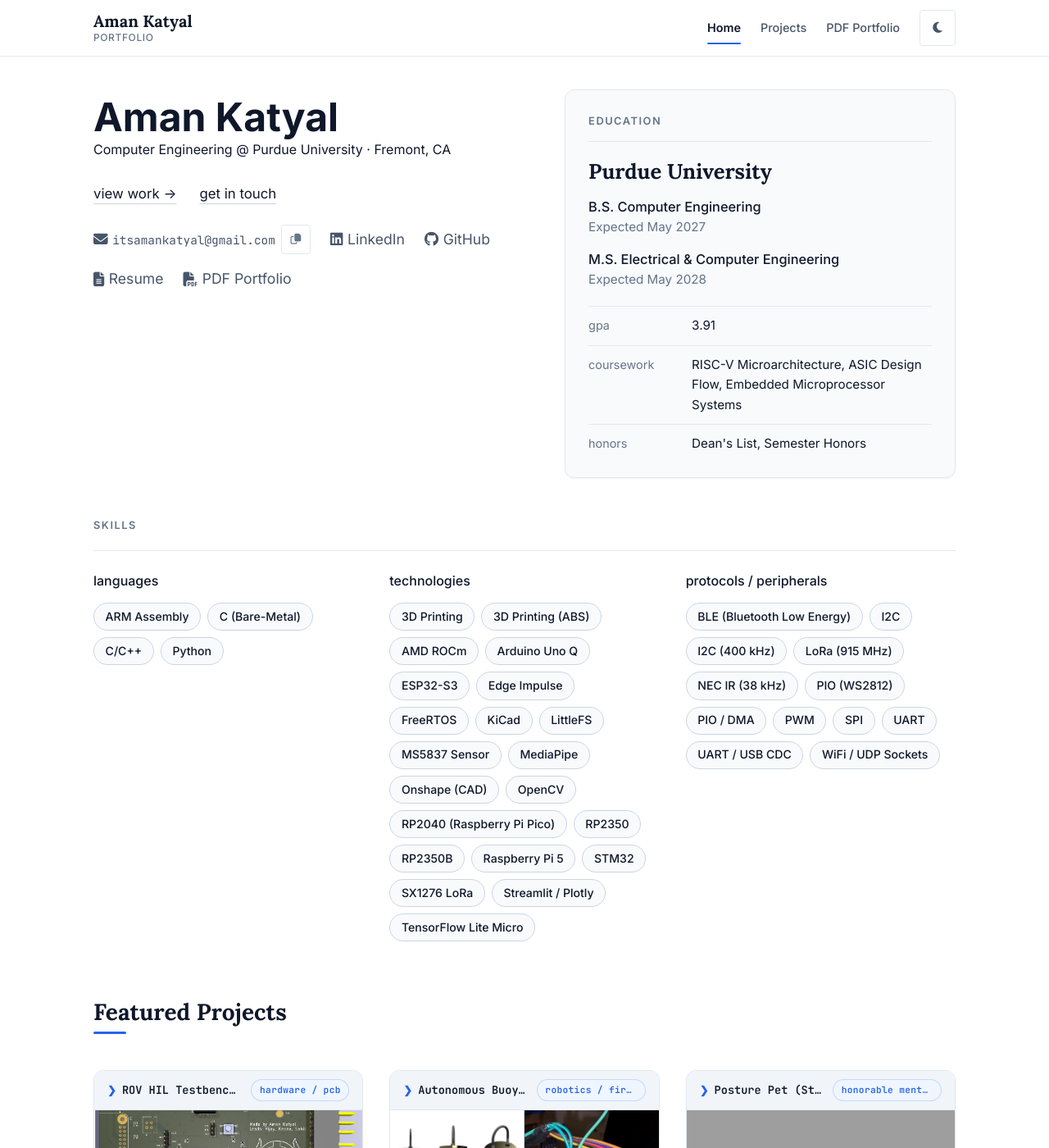
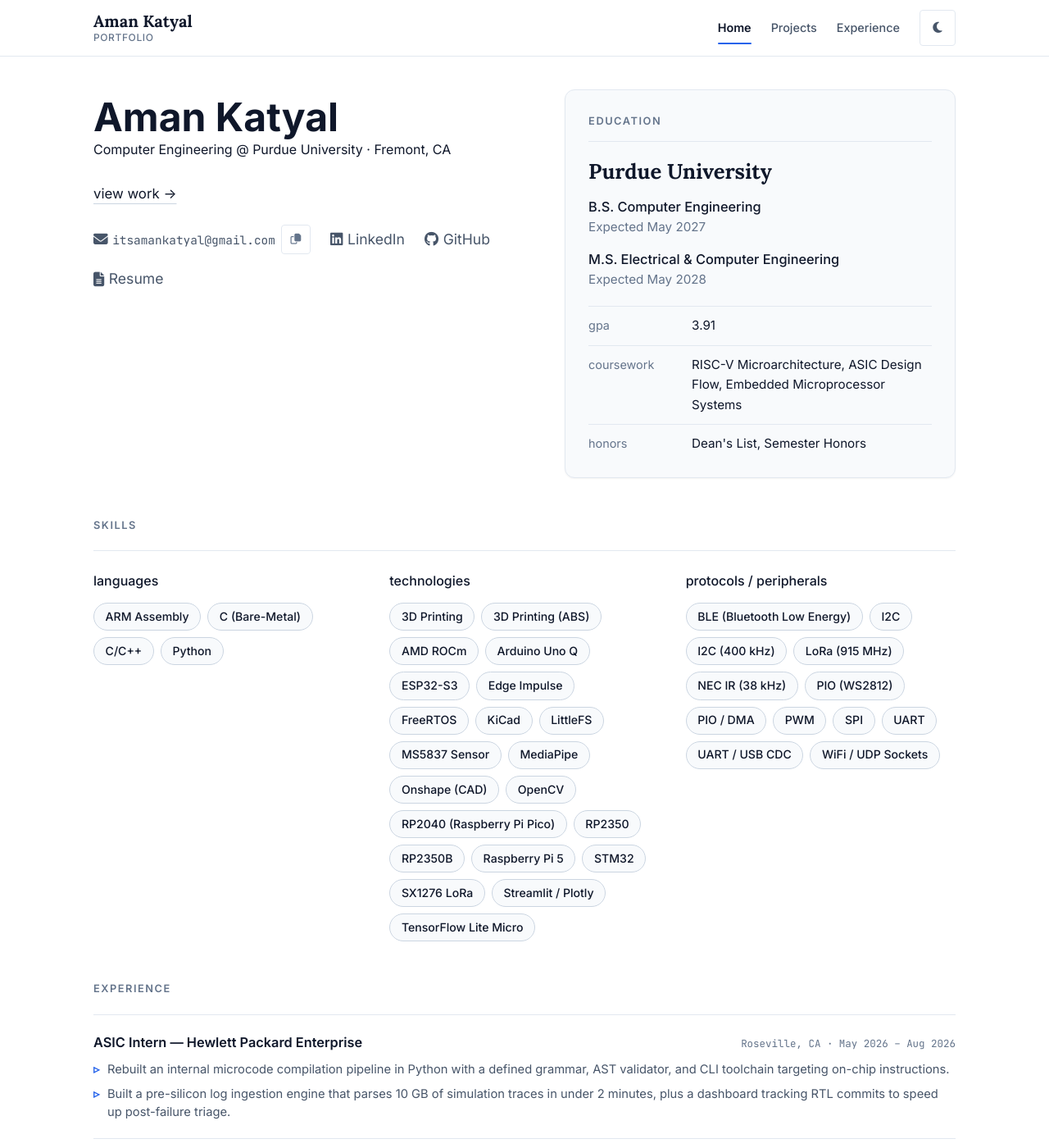
Before and after one commit to aman-katyal/aman-katyal.github.io, a Jekyll site: the page built from index.md, in a window 1280 px wide and 1400 px high. Shown: the whole window at 82% size. Built offline with Jekyll 4.4.1, drawn with Linux system fonts in a browser that asks for light colours; some of the changed text lies outside the part shown; grey boxes are pictures that could not be loaded.

Commit message:
homepage: experience section; badge-only termbars; trim hero links
- add Experience section following resume (HPE, SoCET, ROV x2, wand)
  with nav anchor
- termbar shows category badge only; full title already in card
  heading (kills awkward mid-word truncation)
- drop get-in-touch CTA (email row already covers contact) and
  PDF Portfolio links from hero/nav (page still served by URL)

```diff
--- a/_layouts/default.html
+++ b/_layouts/default.html
@@ -54,7 +54,7 @@
       <div class="nav-links">
         <a href="{{ '/' | relative_url }}" class="nav-link {% if page.url == '/' %}active{% endif %}">Home</a>
         <a href="{{ '/' | relative_url }}#projects" class="nav-link">Projects</a>
-        <a href="{{ '/print-portfolio/' | relative_url }}" class="nav-link {% if page.url == '/print-portfolio/' %}active{% endif %}">PDF Portfolio</a>
+        <a href="{{ '/' | relative_url }}#experience" class="nav-link">Experience</a>
 
         <!-- Theme Toggle Button -->
         <button id="theme-toggle" class="theme-toggle-btn" aria-label="Toggle dark mode">
@@ -196,8 +196,8 @@
       <div class="footer-right">
         <div class="social-links">
           <button type="button" data-copy-email="{{ site.email }}" aria-label="Copy email address to clipboard" title="Click to copy email"><i class="fa-solid fa-envelope"></i></button>
-          <a href="https://linkedin.com/in/aman-katyal" target="_blank" rel="noopener noreferrer" aria-label="LinkedIn"><i class="fa-brands fa-linkedin"></i></a>
-          <a href="https://github.com/itsamankatyal" target="_blank" rel="noopener noreferrer" aria-label="GitHub"><i class="fa-brands fa-github"></i></a>
+          <a href="{{ site.linkedin }}" target="_blank" rel="noopener noreferrer" aria-label="LinkedIn"><i class="fa-brands fa-linkedin"></i></a>
+          <a href="{{ site.github }}" target="_blank" rel="noopener noreferrer" aria-label="GitHub"><i class="fa-brands fa-github"></i></a>
         </div>
       </div>
     </div>
--- a/assets/css/style.scss
+++ b/assets/css/style.scss
@@ -451,6 +451,67 @@ body {
   }
 }
 
+/* Experience Section (resume entries) */
+.exp-section {
+  margin: 3rem 0 1rem;
+  scroll-margin-top: 5rem;
+}
+
+.exp-list {
+  border-top: 1px solid var(--border);
+}
+
+.exp-entry {
+  padding: 1.25rem 0;
+  border-bottom: 1px solid var(--border);
+}
+
+.exp-head {
+  display: flex;
+  justify-content: space-between;
+  align-items: baseline;
+  gap: 0.5rem 1.5rem;
+  flex-wrap: wrap;
+  margin-bottom: 0.6rem;
+}
+
+.exp-role {
+  font-size: 1.02rem;
+  font-weight: 600;
+  color: var(--text-primary);
+  min-width: 0;
+}
+
+.exp-meta {
+  font-family: var(--font-mono);
+  font-size: 0.78rem;
+  color: var(--text-muted);
+  white-space: nowrap;
+}
+
+.exp-bullets {
+  list-style: none;
+  display: flex;
+  flex-direction: column;
+  gap: 0.4rem;
+}
+
+.exp-bullets li {
+  display: flex;
+  align-items: baseline;
+  gap: 0.6rem;
+  font-size: 0.92rem;
+  line-height: 1.55;
+  color: var(--text-secondary);
+}
+
+.exp-bullets .highlight-bullet {
+  color: var(--accent-interactive);
+  font-weight: 700;
+  flex-shrink: 0;
+  user-select: none;
+}
+
 .profile-links {
   display: flex;
   justify-content: center;
@@ -584,41 +645,26 @@ body {
   box-shadow: var(--shadow-lg);
 }
 
-/* Terminal Title Bar (thavlik.dev style) */
+/* Terminal Badge Bar (badge only — full title lives in the card heading) */
 .termbar {
   display: flex;
   align-items: center;
-  justify-content: space-between;
+  justify-content: flex-start;
   padding: 0.65rem 1rem;
   background-color: var(--bg-tertiary);
   border-bottom: 1px solid var(--border);
   font-family: var(--font-mono);
   font-size: 0.8rem;
-  gap: 0.75rem;
+  gap: 0.45rem;
   min-width: 0;
   overflow: hidden;
-}
-
-.termbar-title {
-  font-family: var(--font-mono);
-  font-weight: 700;
-  font-size: 0.85rem;
-  color: var(--text-primary);
-  /* NOTE: must stay display:block — flex turns the text into an anonymous
-     flex item, which ignores text-overflow:ellipsis and hard-clips instead. */
-  display: block;
-  flex: 1 1 auto;
-  min-width: 0;
-  max-width: 100%;
-  overflow: hidden;
-  text-overflow: ellipsis;
-  white-space: nowrap;
 
   &::before {
     content: "❯";
     color: var(--accent-interactive);
     font-size: 0.8rem;
-    margin-right: 0.45rem;
+    font-weight: 700;
+    flex-shrink: 0;
   }
 }
 
@@ -634,9 +680,9 @@ body {
   color: var(--accent-interactive);
   border: 1px solid rgba(37, 99, 235, 0.2);
   white-space: nowrap;
-  flex-shrink: 0;
+  flex-shrink: 1;
   min-width: 0;
-  max-width: 45%;
+  max-width: 100%;
   overflow: hidden;
   text-overflow: ellipsis;
 }
--- a/index.md
+++ b/index.md
@@ -11,7 +11,6 @@ title: Aman Katyal | Portfolio
 
     <div class="hero-ctas">
       <a href="#projects" class="hero-cta">view work →</a>
-      <a href="mailto:{{ site.email }}" class="hero-cta">get in touch</a>
     </div>
 
     <div class="profile-links">
@@ -31,9 +30,6 @@ title: Aman Katyal | Portfolio
       </a>
       <a href="{{ site.resume | relative_url }}" target="_blank" rel="noopener noreferrer" class="profile-link-btn" title="Resume (PDF)">
         <i class="fa-solid fa-file-lines"></i> Resume
-      </a>
-      <a href="{{ '/print-portfolio/' | relative_url }}" class="profile-link-btn" title="PDF Portfolio">
-        <i class="fa-solid fa-file-pdf"></i> PDF Portfolio
       </a>
     </div>
   </div>
@@ -98,6 +94,63 @@ title: Aman Katyal | Portfolio
   </div>
 </div>
 
+<!-- Experience Section (follows resume) -->
+<div class="exp-section" id="experience">
+  <span class="skills-eyebrow">Experience</span>
+  <div class="exp-list">
+    <div class="exp-entry">
+      <div class="exp-head">
+        <span class="exp-role">ASIC Intern — Hewlett Packard Enterprise</span>
+        <span class="exp-meta">Roseville, CA · May 2026 – Aug 2026</span>
+      </div>
+      <ul class="exp-bullets">
+        <li><span class="highlight-bullet">▹</span><span>Rebuilt an internal microcode compilation pipeline in Python with a defined grammar, AST validator, and CLI toolchain targeting on-chip instructions.</span></li>
+        <li><span class="highlight-bullet">▹</span><span>Built a pre-silicon log ingestion engine that parses 10 GB of simulation traces in under 2 minutes, plus a dashboard tracking RTL commits to speed up post-failure triage.</span></li>
+      </ul>
+    </div>
+    <div class="exp-entry">
+      <div class="exp-head">
+        <span class="exp-role">Undergraduate ASIC Researcher — Purdue SoCET</span>
+        <span class="exp-meta">Aug 2025 – Present</span>
+      </div>
+      <ul class="exp-bullets">
+        <li><span class="highlight-bullet">▹</span><span>Profile compiler-generated kernel assembly against hand-written benchmarks for an AI accelerator; develop VLIW packetization and software pipelining passes.</span></li>
+        <li><span class="highlight-bullet">▹</span><span>Ported TinyUSB to a custom RISC-V SoC as a bare-metal USB host controller driver, validated through Verilator co-simulation.</span></li>
+      </ul>
+    </div>
+    <div class="exp-entry">
+      <div class="exp-head">
+        <span class="exp-role">Embedded Lead, Multi-Node Vehicle Network — Purdue IEEE ROV Team</span>
+        <span class="exp-meta">May 2026 – Present</span>
+      </div>
+      <ul class="exp-bullets">
+        <li><span class="highlight-bullet">▹</span><span>Migrated vehicle communication from point-to-point SPI to a multi-node CAN FD bus across 3 STM32 microcontrollers.</span></li>
+        <li><span class="highlight-bullet">▹</span><span>Designed a 4-layer KiCad carrier for HIL validation and RP2350B vs. STM32 benchmarking.</span></li>
+      </ul>
+    </div>
+    <div class="exp-entry">
+      <div class="exp-head">
+        <span class="exp-role">Autonomous Profiling Module — Purdue IEEE ROV Team</span>
+        <span class="exp-meta">Jan 2026 – May 2026</span>
+      </div>
+      <ul class="exp-bullets">
+        <li><span class="highlight-bullet">▹</span><span>Wrote bare-metal C firmware on RP2040 with a 10 Hz depth PID loop holding depth within 5 cm.</span></li>
+        <li><span class="highlight-bullet">▹</span><span>Designed a compact binary telemetry protocol over LoRa for wireless PID tuning without opening the sealed hull.</span></li>
+      </ul>
+    </div>
+    <div class="exp-entry">
+      <div class="exp-head">
+        <span class="exp-role">Harry Potter Wand Duel — Gesture Gaming Hardware</span>
+        <span class="exp-meta">Aug 2025 – Dec 2025</span>
+      </div>
+      <ul class="exp-bullets">
+        <li><span class="highlight-bullet">▹</span><span>Programmed an RP2350B wand to classify spell gestures with a quantized TensorFlow Lite Micro model at 96% accuracy under 5 ms latency.</span></li>
+        <li><span class="highlight-bullet">▹</span><span>Engineered a wearable chestpiece with custom NEC infrared transceiver and haptic feedback for real-time hit validation.</span></li>
+      </ul>
+    </div>
+  </div>
+</div>
+
 <!-- Projects Section -->
 <div class="projects-section" id="projects">
   <h2 class="section-title">Featured Projects</h2>
@@ -106,9 +159,8 @@ title: Aman Katyal | Portfolio
     {% for project in site.data.projects %}
       {% assign featured_image = project.images | where: "featured", true | first | default: project.images.first %}
       <article class="project-card" data-project-trigger="{{ project.id }}" aria-label="Open details for {{ project.title }}">
-        <!-- Terminal Header Bar (thavlik.dev style) -->
+        <!-- Terminal Header Bar: badge only (full title lives in the card heading) -->
         <div class="termbar">
-          <span class="termbar-title" title="{{ project.title }}">{{ project.title }}</span>
           <span class="termbar-badge" title="{{ project.badge_type | default: project.category }}">{{ project.badge_type | default: project.category }}</span>
         </div>
 
```
